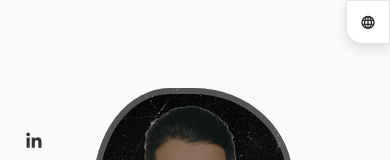
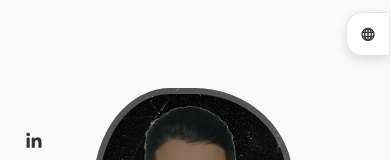
Before and after one commit to Serghini-Abdo/Portfolio, a React (Vite) app: page / in a window 390 px wide. Shown: the top 160 px of the page. Built offline with nearby package versions, Linux system fonts and the light colour scheme.

Commit message:
Add gap above mobile language control

```diff
--- a/src/app/header/header.css
+++ b/src/app/header/header.css
@@ -154,7 +154,7 @@
 
     .nav__language {
         position: fixed;
-        top: 0;
+        top: 0.75rem;
         right: 0;
         width: 2.75rem;
         height: 2.75rem;
@@ -162,7 +162,7 @@
         justify-content: center;
         background-color: var(--container-color);
         border: 1px solid rgba(0, 0, 0, 0.1);
-        border-radius: 0 0 0 1rem;
+        border-radius: 1rem 0 0 1rem;
         box-shadow: 0 0.25rem 0.75rem rgba(0, 0, 0, 0.12);
     }
 
```
